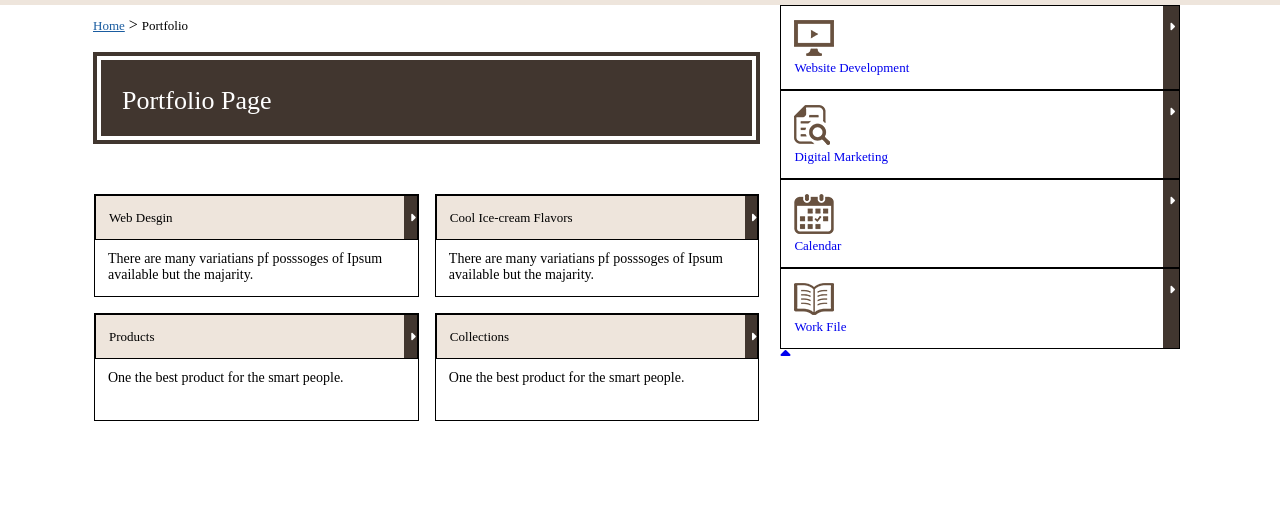
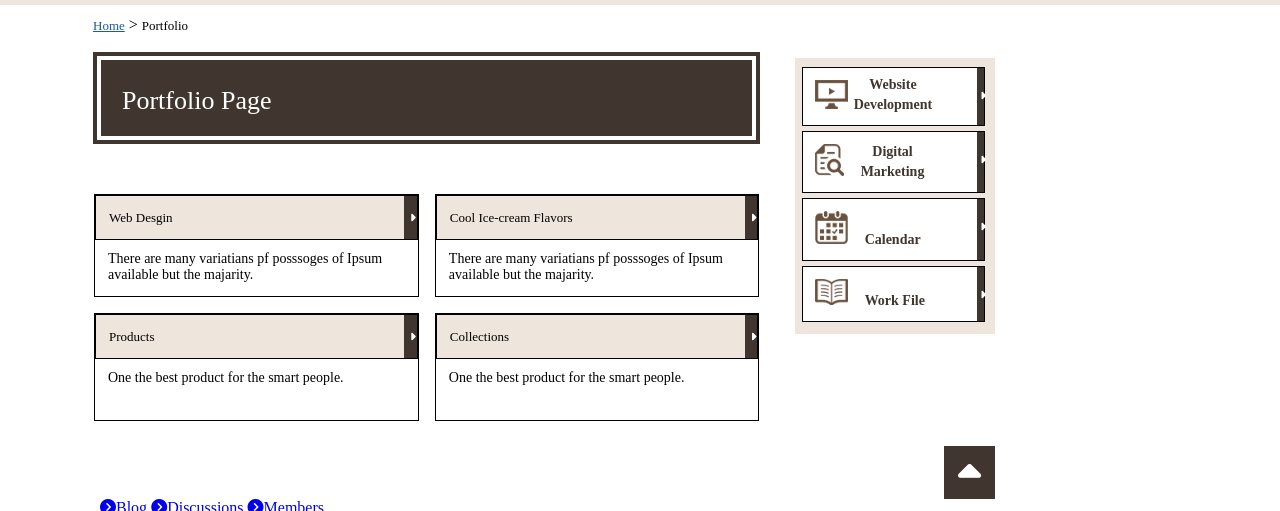
Before and after one commit to bminhnguyen18/Internship_2021, a plain HTML site: page Danang City/index_idx_pc.html in a window 1280 px wide. Shown: the part 137-648 px from the top of the page. Drawn offline with Linux system fonts and the light colour scheme.

Commit message:
content done

```diff
--- a/Danang City/css/style_idx_pc.css
+++ b/Danang City/css/style_idx_pc.css
@@ -15,6 +15,15 @@ body {
 
 a {
     text-decoration: none;
+}
+
+img {
+    max-width: 100%;
+    height: auto;
+}
+
+li {
+    list-style: none;
 }
 
 /* @font-face{
@@ -209,7 +218,7 @@ div#sub_active {
 }
 
 .cover_content .content_items {
-    padding-bottom: 127px;
+    padding-bottom: 50px;
 }
 
 .cover_content .one_item {
@@ -268,14 +277,18 @@ div#sub_active {
 /* ---------- Start small part: side_bar ---------- */
 
 .side_bar {
-    width: 37%;
-    float: right;
+    width: 18.5%;
+    float: left;
     /* clear: both; */
+    margin: 53px 0 0 15px;
+    padding-bottom: 13px;
+    background-color: #eee5dc;
 }
 
 .cover_content .side_bar .one_side_item {
     border: 1px solid black;
     background-color: #41362f;
+    margin: 9px 10px -4px 7px;;
 }
 
 .cover_content .side_bar .one_side_item h4 {
@@ -284,8 +297,27 @@ div#sub_active {
     /* clear: left; */
     width: 96%;
     font-size: 81.25%;
-    padding: 14px 0 13px 13px;
+    padding: 14px 0 9px 13px;
     background-color: #ffffff;
+}
+
+.cover_content .side_bar .one_side_item p {
+    display: inline-block;
+    font-size: 14px;
+    color: #41362f;
+    text-align: center;
+    font-weight: 600;
+    margin: -8px -1px 1px 0;
+    line-height: 20px;
+}
+
+.cover_content .side_bar .one_side_item p.detail {
+    padding: 0 0 0 11px;
+}
+
+.cover_content .side_bar .one_side_item p img {
+    max-width: 93%;
+    margin: 6px 0 0 -5px;
 }
 
 .cover_content .side_bar .one_side_item i.fas.fa-caret-right {
@@ -293,11 +325,23 @@ div#sub_active {
     /* display: inline-block; */
     width: 4%;
     color: #ffffff;
-    margin: 15px -6px 0 0px;
+    margin: 22px -3px 0 0;
     font-size: 75%;
 }
 
 /* ========== End small part: side_bar ========== */
+
+
+/* ---------- Start small part: setting back_to_top ---------- */
+
+.cover_content .back_to_top_button {
+    /* display: inline-block; */
+    /* float: left; */
+    clear: both;
+}
+
+/* ========== End small part: setting back_to_top ========== */
+
 
 
 /* xxxxxxxxxx End big part: setting main_body xxxxxxxxxx */
@@ -308,6 +352,15 @@ div#sub_active {
 .more {
     width: 100%;
     display: inline-block;
+}
+
+i.fas.fa-sort-up {
+    padding: 16px 14px 0px 14px;
+    background-color: #41362f;
+    float: right;
+    color: #ffffff;
+    font-size: 37px;
+    margin: 5px 185px 0 0;
 }
 
 
--- a/Danang City/index_idx_pc.html
+++ b/Danang City/index_idx_pc.html
@@ -146,7 +146,7 @@
                             <a href="#">
                                 <h4>
                                     <p><img src="images/screen.png" alt="Screen" width="40" height="36"></p>
-                                    <p>Website Development</p>
+                                    <p>Website<br>Development</p>
                                 </h4>
                                 <i class="fas fa-caret-right"></i>
                             </a>
@@ -157,7 +157,7 @@
                             <a href="#">
                                 <h4>
                                     <p><img src="images/seacrh_document.png" alt="Screen" width="36" height="40"></p>
-                                    <p>Digital Marketing</p>
+                                    <p class="detail">Digital<br>Marketing</p>
                                 </h4>
                                 <i class="fas fa-caret-right"></i>
                             </a>
@@ -168,7 +168,7 @@
                             <a href="#">
                                 <h4>
                                     <p><img src="images/calendar.png" alt="Screen" width="40" height="40"></p>
-                                    <p>Calendar</p>
+                                    <p class="detail">Calendar</p>
                                 </h4>
                                 <i class="fas fa-caret-right"></i>
                             </a>
@@ -179,21 +179,19 @@
                             <a href="#">
                                 <h4>
                                     <p><img src="images/open_notebook.png" alt="Screen" width="40" height="32"></p>
-                                    <p>Work File</p>
+                                    <p class="detail">Work File</p>
                                 </h4>
                                 <i class="fas fa-caret-right"></i>
                             </a>
                         </div>
                         <!-- end one_side_item -->
 
-                    <!-- end side_bar -->
-
-                    <div class="back_to_top_button">
-                        <a href="#"><i class="fas fa-sort-up"></i></a>
-                    </div>
-                    <!-- end back_to_top_button -->
-
                 </div>
+                <!-- end side_bar -->
+                <div class="back_to_top_button">
+                    <a href="#"><i class="fas fa-sort-up"></i></a>
+                </div>
+                <!-- end back_to_top_button -->
             <!-- ========== End small part: cover_content ========== -->
             </div>            <!-- end container -->
 
```
